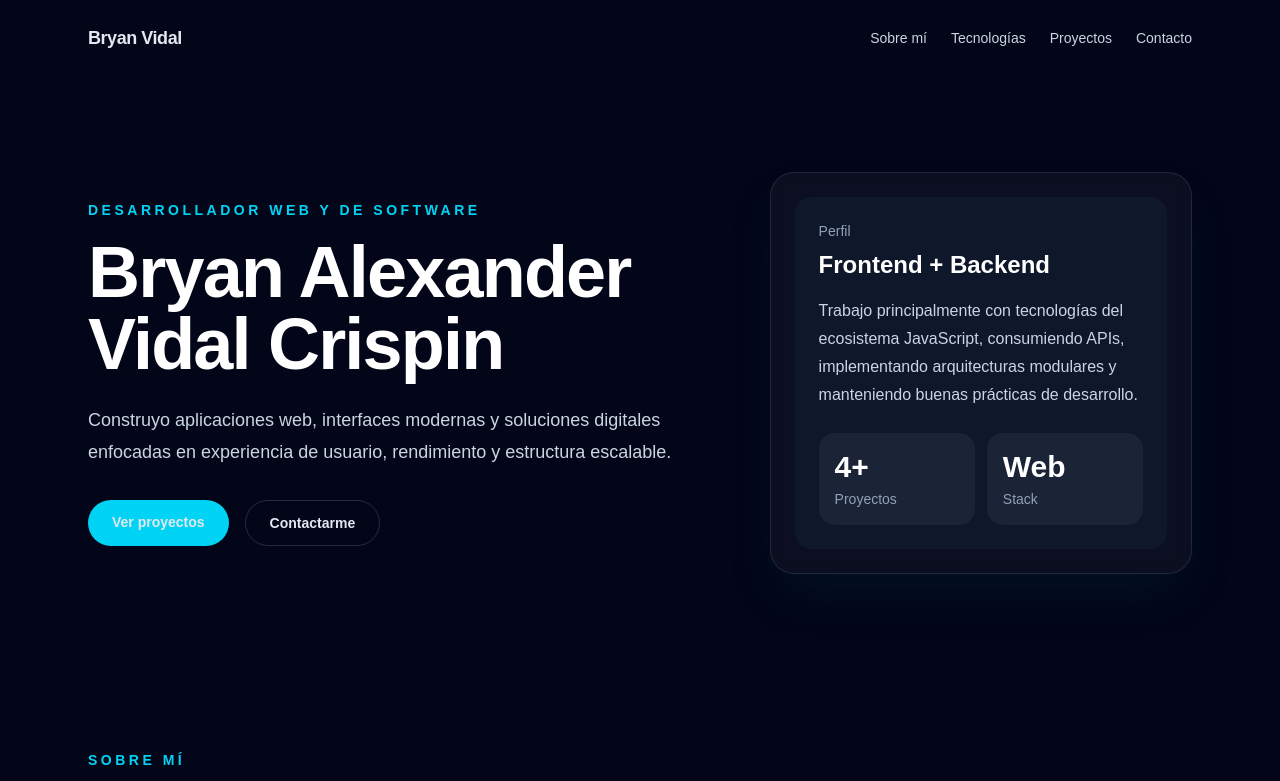
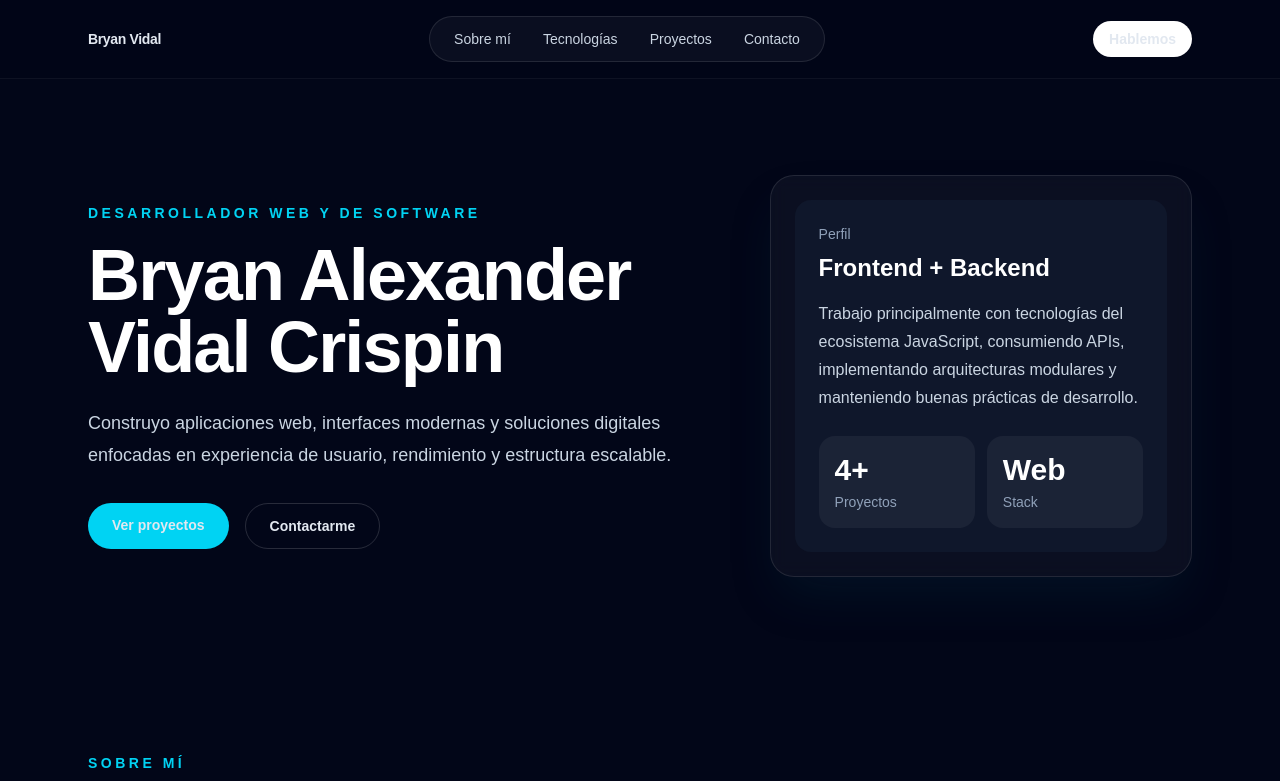
Before and after one commit to VaCris/portfolio, a Next.js app: page / in a window 1280 px wide. Shown: the top 781 px of the page. Built offline with nearby package versions, Linux system fonts and the light colour scheme.

Commit message:
style: redesign navbar with glass effect

```diff
--- a/components/sections/Navbar.tsx
+++ b/components/sections/Navbar.tsx
@@ -2,18 +2,31 @@ import { navLinks, profile } from "@/data/portfolio";
 
 export function Navbar() {
   return (
-    <nav className="mx-auto flex max-w-6xl items-center justify-between px-6 py-6">
-      <a href="#inicio" className="text-lg font-black tracking-tight text-white">
+    <header className="sticky top-0 z-50 border-b border-white/5 bg-slate-950/55 backdrop-blur-2xl">
+      <nav className="mx-auto flex max-w-6xl items-center justify-between px-6 py-4">
+        <a href="#inicio" className="text-sm font-black tracking-tight text-white">
           {profile.shortName}
         </a>
 
-      <div className="hidden items-center gap-6 text-sm text-slate-300 md:flex">
+        <div className="hidden items-center rounded-full border border-white/10 bg-white/[0.04] px-2 py-1 text-sm text-slate-300 md:flex">
           {navLinks.map((link) => (
-          <a key={link.href} href={link.href} className="transition hover:text-white">
+            <a
+              key={link.href}
+              href={link.href}
+              className="rounded-full px-4 py-2 transition hover:bg-white/10 hover:text-white"
+            >
               {link.label}
             </a>
           ))}
         </div>
+
+        <a
+          href={`mailto:${profile.email}`}
+          className="rounded-full bg-white px-4 py-2 text-sm font-bold text-slate-950 transition hover:bg-cyan-200"
+        >
+          Hablemos
+        </a>
       </nav>
+    </header>
   );
 }
```
Lines whose indentation alone changed are shown as unchanged.
